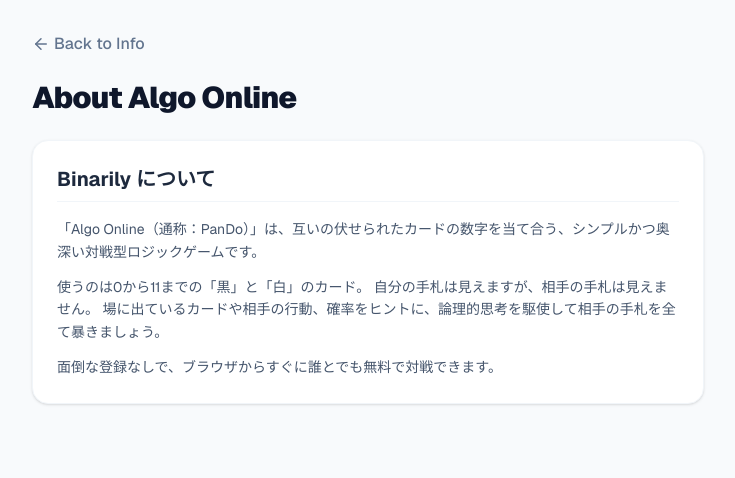
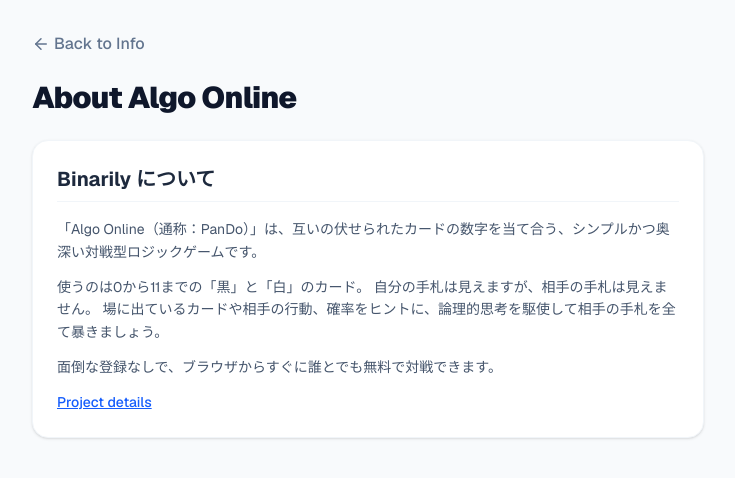
Before and after one commit to kinn00kinn/number_guess, a Next.js app in the folder my-algo-web/: page /info/about in a window 1280 px wide. Shown: the top 478 px of the page, without its empty margins (272-1007 px from the left). Built offline with nearby package versions, Linux system fonts and the light colour scheme.

Commit message:
Add Binarily project links

```diff
--- a/my-algo-web/app/info/about/page.tsx
+++ b/my-algo-web/app/info/about/page.tsx
@@ -51,6 +51,12 @@
             <p>
               面倒な登録なしで、ブラウザからすぐに誰とでも無料で対戦できます。
             </p>
+            <a
+              href="https://kinn-kinn.com/projects/binarily/"
+              className="font-medium text-blue-600 underline"
+            >
+              Project details
+            </a>
           </Section>
         </div>
       </div>
```
Also changed, not shown: 1 other file (tests, documents, lock files or other folders).
